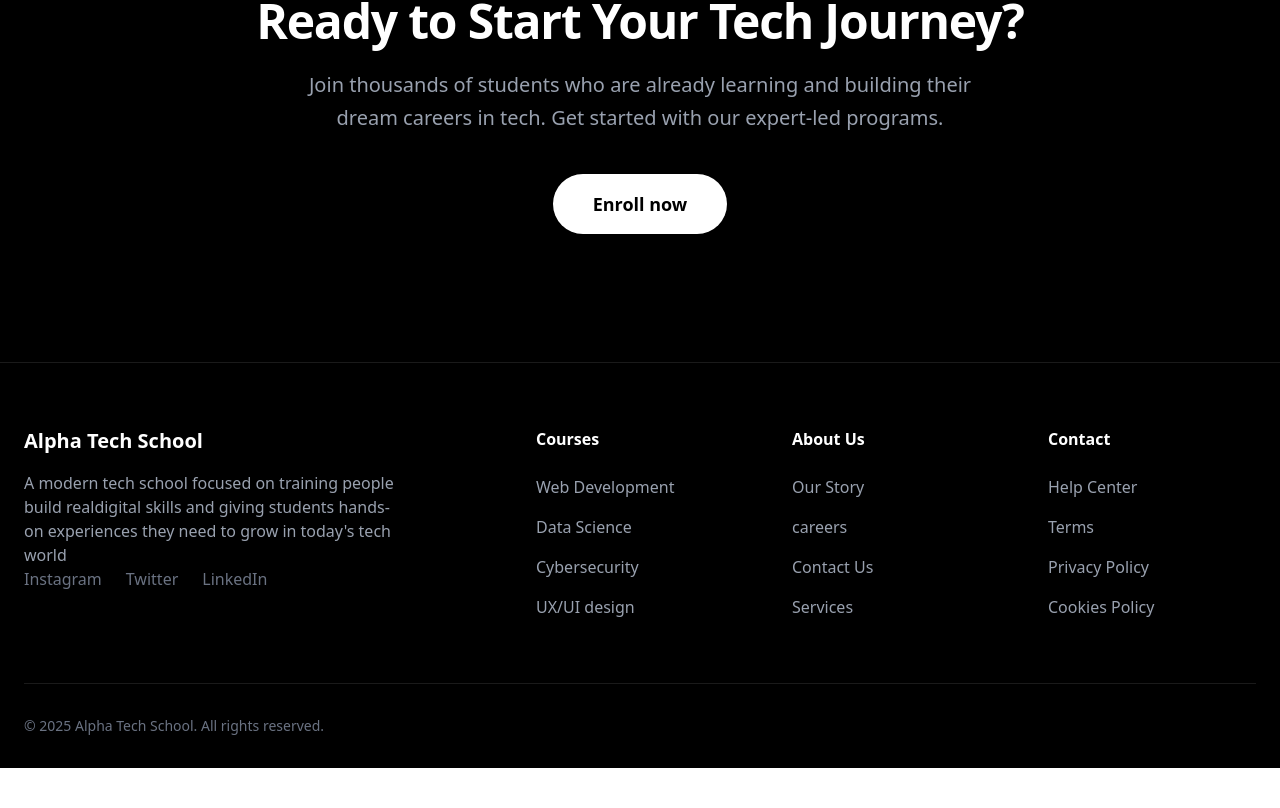
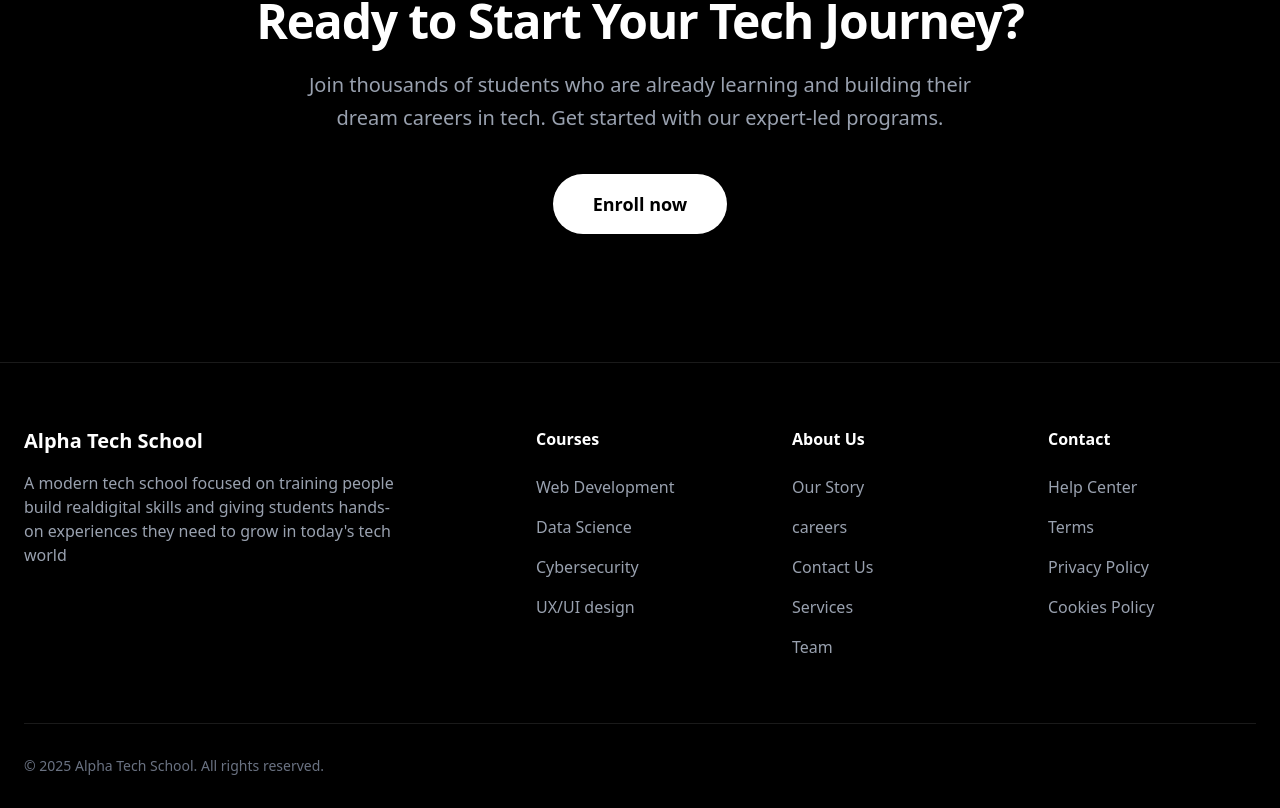
Before and after one commit to damilox/alpha-tech-school, a Next.js app: page / in a window 1280 px wide. Shown: the part 3556-4364 px from the top of the page. Before the commit the page ends 4324 px from the top, so only its background shows below. Built offline with nearby package versions, Linux system fonts and the light colour scheme.

Commit message:
new commit

```diff
--- a/src/app/(marketing)/Footer.tsx
+++ b/src/app/(marketing)/Footer.tsx
@@ -6,21 +6,16 @@
       <div className="mx-auto max-w-7xl px-6">
         <div className="grid grid-cols-1 md:grid-cols-5 gap-12 mb-16">
 
-          {/* Column 1: Brand */}
+
           <div className="col-span-1 md:col-span-2">
             <h3 className="text-xl font-bold text-white mb-4">Alpha Tech School</h3>
             <p className="text-gray-400 max-w-sm">
               A modern tech school focused on training people build realdigital skills and giving students hands-on experiences they need to grow in today's tech world
             </p>
-            <div className="flex gap-6">
-             {/* Social placeholders */}
-            <span className="text-gray-500 hover:text-white cursor-pointer">Instagram</span>
-            <span className="text-gray-500 hover:text-white cursor-pointer">Twitter</span>
-            <span className="text-gray-500 hover:text-white cursor-pointer">LinkedIn</span>
-          </div>
+
           </div>
 
-          {/* Column 2: Links */}
+
           <div>
             <h4 className="text-white font-semibold mb-6">Courses</h4>
             <ul className="space-y-4">
@@ -31,7 +26,7 @@
             </ul>
           </div>
 
-          {/* Column 3: Links */}
+
           <div>
             <h4 className="text-white font-semibold mb-6">About Us</h4>
             <ul className="space-y-4">
@@ -39,10 +34,11 @@
               <li><Link href="/careers" className="text-gray-400 hover:text-white">careers</Link></li>
               <li><Link href="/contact" className="text-gray-400 hover:text-white">Contact Us</Link></li>
               <li><Link href="/services" className="text-gray-400 hover:text-white">Services</Link></li>
+              <li><Link href="/team" className="text-gray-400 hover:text-white">Team</Link></li>
             </ul>
           </div>
 
-          {/* Column 3: Contact */}
+
           <div>
             <h4 className="text-white font-semibold mb-6">Contact</h4>
             <ul className="space-y-4 text-gray-400">
@@ -54,7 +50,6 @@
           </div>
         </div>
 
-        {/* Bottom Bar */}
         <div className="border-t border-white/10 pt-8 flex flex-col md:flex-row justify-between items-center gap-4">
           <p className="text-sm text-gray-500">
             © {new Date().getFullYear()} Alpha Tech School. All rights reserved.
--- a/src/app/(marketing)/Navbar.tsx
+++ b/src/app/(marketing)/Navbar.tsx
@@ -82,7 +82,6 @@
             </Link>
 
 
-
             <Link
               href="/services"
               className="text-lg text-white"
```
Also changed, not shown: public/images/dammy.jpg (added), public/images/deejah.jpg (added).
